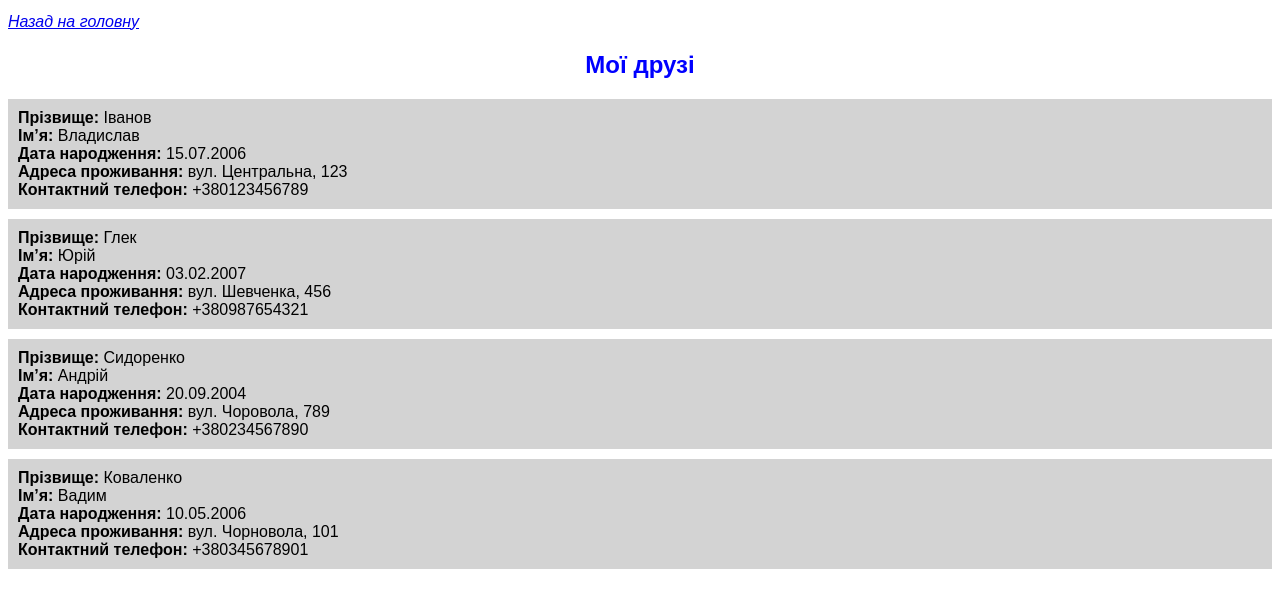
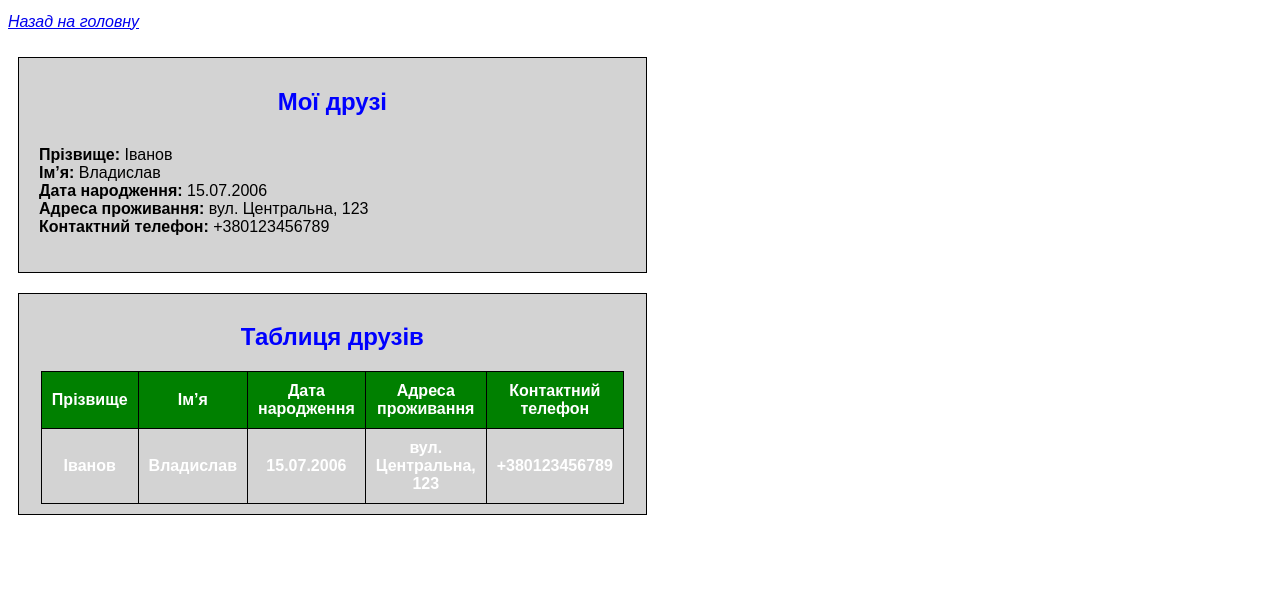
Before and after one commit to DenisLysenko0/prack6, a plain HTML site: page friends.html in a window 1280 px wide. Shown: the part 44-652 px from the top of the page. Drawn offline with Linux system fonts and the light colour scheme.

Commit message:
Update friends.html

```diff
--- a/friends.html
+++ b/friends.html
@@ -4,51 +4,90 @@
     <meta charset="UTF-8">
     <title>Друзі Лисенка Дениса Олександровича</title>
     <style>
-        body {
+        body
+        {
             font-family: Arial, sans-serif;
         }
-        h2 {
+
+        h1
+        {
+            text-align: center;
+            font-size: 22px;
+        }
+
+        p a
+        {
+            font-style: italic;
+        }
+
+        h2
+        {
+            text-align: center;
             color: blue;
         }
-        ul {
+
+        ul
+        {
             list-style-type: none;
             padding: 0;
         }
-        ul li {
+
+        ul li
+        {
             background-color: lightgrey;
             margin-bottom: 10px;
             padding: 10px;
         }
-        h1 {
-            text-align: center;
-            font-size: 22px;
+
+        .block
+        {
+            border: 1px solid black;
+            margin: 10px;
+            padding: 10px;
+            background-color: lightgrey;
         }
 
-        p a {
-            font-style: italic;
-        }
-
-        h2 {
-            text-align: center;
-        }
-
-        table {
+        table
+        {
             margin-left: auto;
             margin-right: auto;
             font-weight: bold;
+            border-collapse: collapse;
+            width: 80%;
         }
 
-        th, td {
+        th, td
+        {
             text-align: center;
             color: white;
+            border: 1px solid black;
+            padding: 10px;
         }
 
-        th {
+        th
+        {
             background-color: green;
         }
 
         td:last-child {
             text-align: right;
+        }
+
+        @media only screen and (min-width: 992px)
+        {
+            .block
+            {
+                display: inline-block;
+                width: 48%;
+            }
+        }
+
+        @media only screen and (max-width: 991px)
+        {
+            .block
+            {
+                width: 100%;
+            }
         }
     </style>
 </head>
@@ -57,6 +96,7 @@
 
     <p><a href="index.html"><i>Назад на головну</i></a></p>
 
+    <div class="block">
         <h2>Мої друзі</h2>
         <ul>
             <li>
@@ -66,27 +106,31 @@
                 <strong>Адреса проживання:</strong> вул. Центральна, 123<br>
                 <strong>Контактний телефон:</strong> +380123456789
             </li>
-        <li>
-            <strong>Прізвище:</strong> Глек<br>
-            <strong>Ім’я:</strong> Юрій<br>
-            <strong>Дата народження:</strong> 03.02.2007<br>
-            <strong>Адреса проживання:</strong> вул. Шевченка, 456<br>
-            <strong>Контактний телефон:</strong> +380987654321
-        </li>
-        <li>
-            <strong>Прізвище:</strong> Сидоренко<br>
-            <strong>Ім’я:</strong> Андрій<br>
-            <strong>Дата народження:</strong> 20.09.2004<br>
-            <strong>Адреса проживання:</strong> вул. Чоровола, 789<br>
-            <strong>Контактний телефон:</strong> +380234567890
-        </li>
-        <li>
-            <strong>Прізвище:</strong> Коваленко<br>
-            <strong>Ім’я:</strong> Вадим<br>
-            <strong>Дата народження:</strong> 10.05.2006<br>
-            <strong>Адреса проживання:</strong> вул. Чорновола, 101<br>
-            <strong>Контактний телефон:</strong> +380345678901
-        </li>
         </ul>
+    </div>
+
+    <div class="block">
+        <h2>Таблиця друзів</h2>
+        <table>
+            <thead>
+                <tr>
+                    <th>Прізвище</th>
+                    <th>Ім’я</th>
+                    <th>Дата народження</th>
+                    <th>Адреса проживання</th>
+                    <th>Контактний телефон</th>
+                </tr>
+            </thead>
+            <tbody>
+                <tr>
+                    <td>Іванов</td>
+                    <td>Владислав</td>
+                    <td>15.07.2006</td>
+                    <td>вул. Центральна, 123</td>
+                    <td>+380123456789</td>
+                </tr>
+            </tbody>
+        </table>
+    </div>
 </body>
 </html>
```
Lines whose indentation alone changed are shown as unchanged.
